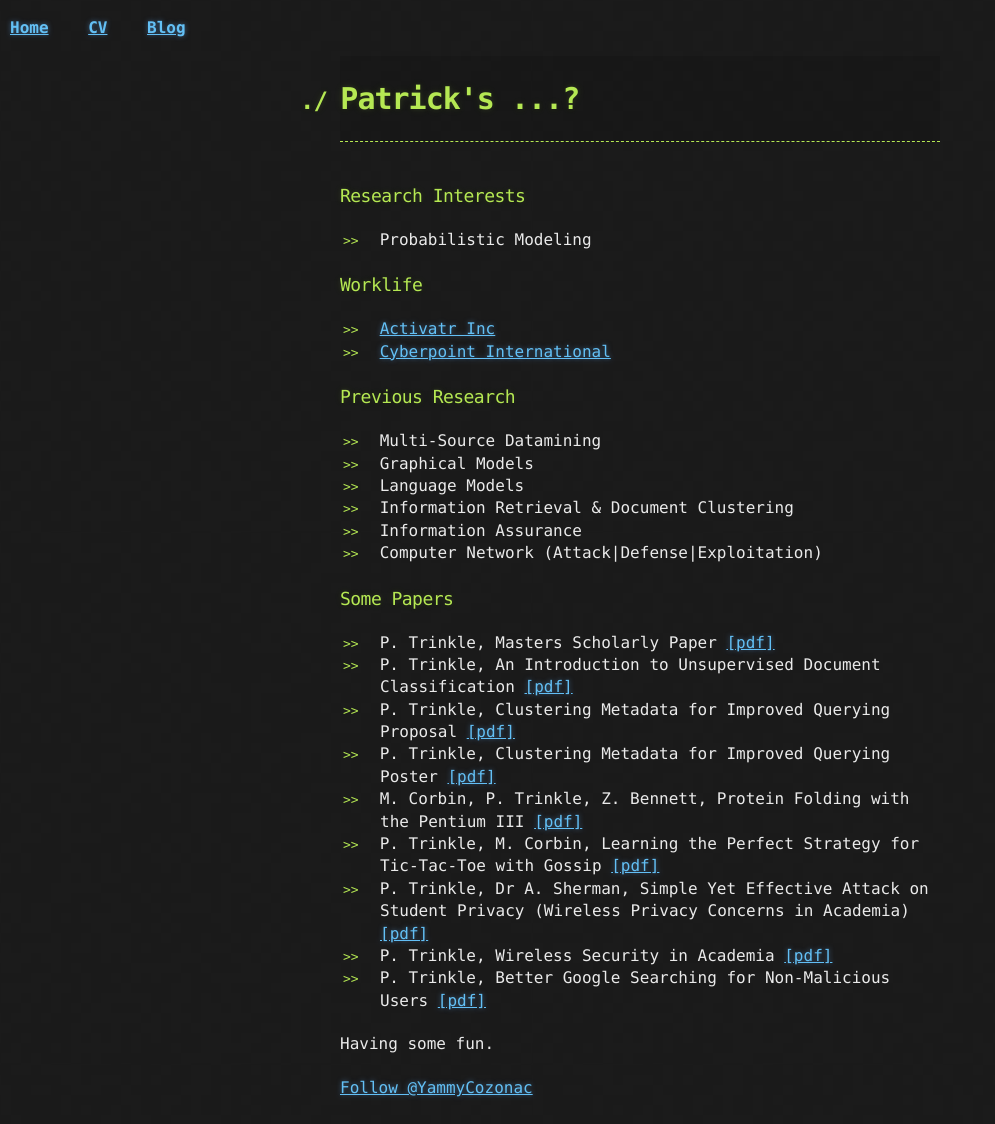
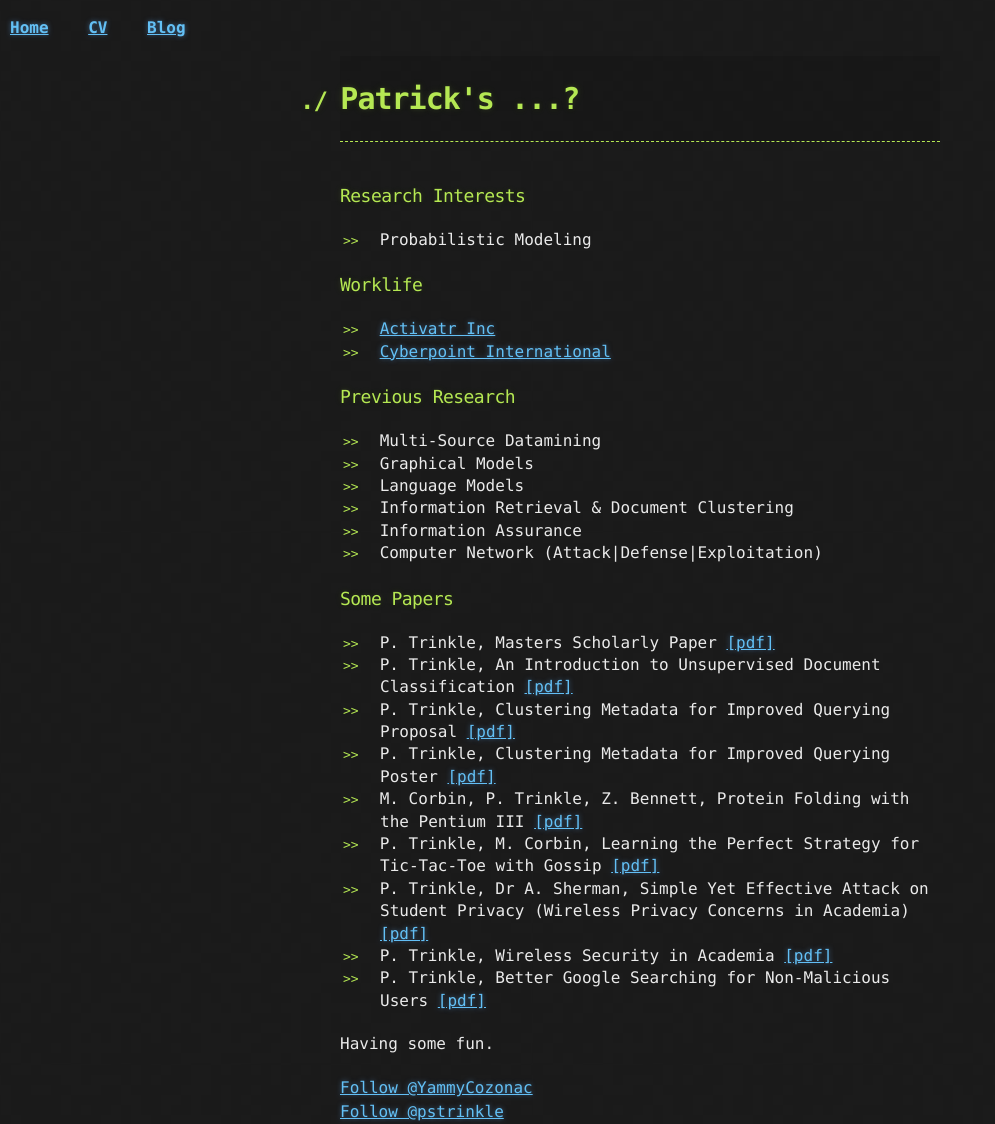
Before and after one commit to pstrinkle/pstrinkle.github.io, a Jekyll site: the page built from index.html, in a window 1280 px wide. Shown: the whole page, without its empty margins (0-995 px from the left). Built offline with Jekyll 4.4.1, drawn with Linux system fonts in a browser that asks for light colours; comment, search, counter and statistics services are not loaded; before the commit the page ends 1100 px from its top, so only the background shows below that.

Commit message:
Update default.html

```diff
--- a/_layouts/default.html
+++ b/_layouts/default.html
@@ -30,7 +30,11 @@
       <div class="container">
         <a href="https://twitter.com/YammyCozonac" class="twitter-follow-button" data-show-count="false" data-size="large">Follow @YammyCozonac</a> <script>!function(d,s,id){var js,fjs=d.getElementsByTagName(s)[0],p=/^http:/.test(d.location)?'http':'https';if(!d.getElementById(id)){js=d.createElement(s);js.id=id;js.src=p+'://platform.twitter.com/widgets.js';fjs.parentNode.insertBefore(js,fjs);}}(document, 'script', 'twitter-wjs');</script>
         <br />
+        <!-- Place this tag where you want the button to render. -->
+        <a class="github-button" href="https://github.com/pstrinkle" data-style="mega" aria-label="Follow @pstrinkle on GitHub">Follow @pstrinkle</a>
       </div>
     </footer>
+
+  <script async defer src="https://buttons.github.io/buttons.js"></script>
   </body>
 </html>
```
